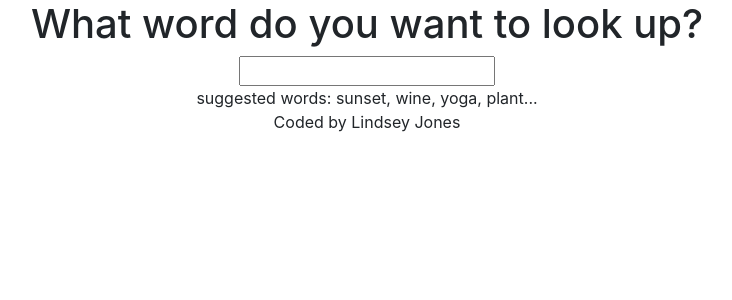
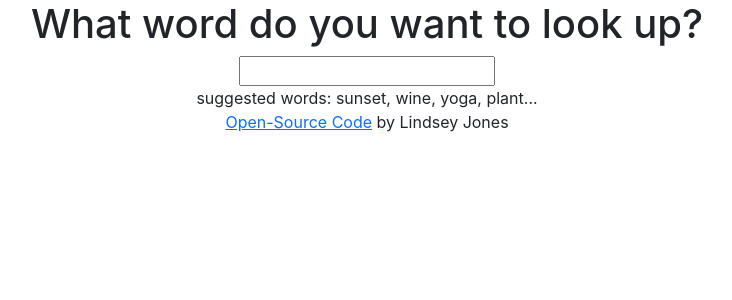
Before and after one commit to L-Jones-hub/React-Dictionary, a React (Create React App) app: page / in a window 1280 px wide. Shown: the top 300 px of the page, without its empty margins (273-1005 px from the left). Built offline with nearby package versions, Linux system fonts and the light colour scheme; no server answers.

Commit message:
Added GitHub link

```diff
--- a/src/App.js
+++ b/src/App.js
@@ -9,7 +9,10 @@ export default function App() {
         <main>
           <Dictionary />
         </main>
-        <footer className="text-center">Coded by Lindsey Jones</footer>
+        <footer className="text-center">
+          <a href="https://github.com/L-Jones-hub">Open-Source Code</a> by
+          Lindsey Jones
+        </footer>
       </div>
     </div>
   );
```
